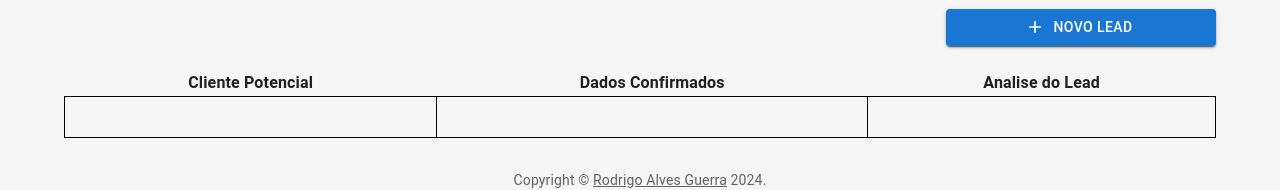
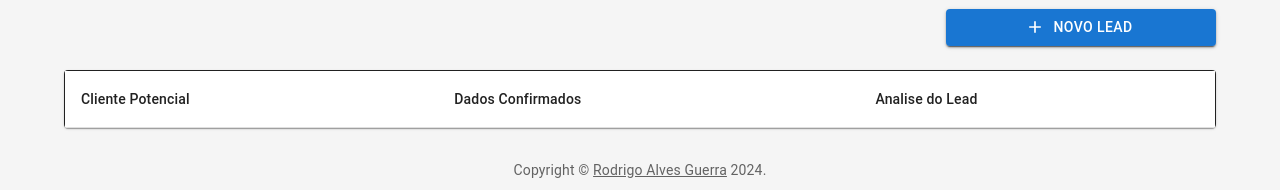
Before and after one commit to rodrigoaguerra/teste_juscash, a React (Create React App) app: page /dashboard in a window 1280 px wide. Shown: the part 450-640 px from the top of the page. Built offline with nearby package versions, Linux system fonts and the light colour scheme; sample sign-in values are in the browser's storage.

Commit message:
v1.5 mudanças na tabela de leads

```diff
--- a/src/components/Table.js
+++ b/src/components/Table.js
@@ -1,81 +1,96 @@
 import React, { useState } from 'react';
+import Table from '@mui/material/Table';
+import TableBody from '@mui/material/TableBody';
+import TableCell from '@mui/material/TableCell';
+import TableContainer from '@mui/material/TableContainer';
+import TableHead from '@mui/material/TableHead';
+import TableRow from '@mui/material/TableRow';
+import Paper from '@mui/material/Paper';
 import Modal from './Modal';
 import { useActions } from '../hooks';
 import * as Actions from '../redux/actions';
 
-function DragAndDropTable({ leads}) {
+function App({ leads }) {
     const actions = useActions(Actions);
+    // Estado inicial da tabela, onde cada coluna contém um objeto com nome, email e telefone
+    const [tableData, setTableData] = useState([]);
 
-  const [columns, setColumns] = useState({
-    col1: leads?.filter((row) => row.status === 'Cliente potencial') ?? [],
-    col2: leads?.filter((row) => row.status === 'Dados confirmados') ?? [],
-    col3: leads?.filter((row) => row.status === 'Analise do lead') ?? [],
-  });
-
-  // popula o array de leads em caso de reload da pagina
+    // popula o array de leads na tabela
     React.useEffect(() => {
-    setColumns({
-      col1: leads?.filter((row) => row.status === 'Cliente potencial') ?? [],
-      col2: leads?.filter((row) => row.status === 'Dados confirmados') ?? [],
-      col3: leads?.filter((row) => row.status === 'Analise do lead') ?? [],
-    });
+        if(leads) {
+            setTableData(leads.map((lead, index) => {
+                return {
+                    id: index,
+                    column1: lead.status === 'Cliente potencial' ? lead : null,
+                    column2: lead.status === 'Dados confirmados' ? lead : null,
+                    column3: lead.status === 'Analise do lead' ? lead : null,
+                }
+            }));
+        }
     }, [leads]);
 
-  const handleDragStart = (event, item, column) => {
-    event.dataTransfer.setData('item', JSON.stringify(item));
-    event.dataTransfer.setData('column', column);
+    // Estado para armazenar o conteúdo arrastado
+    const [draggedItem, setDraggedItem] = useState(null);
+
+    // Função para começar a arrastar
+    const handleDragStart = (e, item, column) => {
+        setDraggedItem({ item, column });
     };
 
-  const handleDrop = (event, targetColumn) => {
-    event.preventDefault();
+    // Função para permitir que o item seja arrastado sobre uma célula
+    const handleDragOver = (e) => {
+        e.preventDefault();
+    };
 
-    const item = JSON.parse(event.dataTransfer.getData('item'));
-    const sourceColumn = event.dataTransfer.getData('column');
+  // Função para soltar o item na célula de destino
+    const handleDrop = (e, targetItem, targetColumn) => {
+        e.preventDefault();
 
-    if (sourceColumn !== targetColumn) {
-        // impede o retorn de lead para a coluna anterior
-        if(['Dados confirmados', 'Analise do lead'].includes(item.status) && targetColumn === 'col1') {
-          return;
-        } else if(item.status === 'Analise do lead' && ['col1', 'col2'].includes(targetColumn)) {
-          return;
+        // Impede que o drop ocorra em colunas não permitidas
+        if (
+        draggedItem.item.id === targetItem.id &&
+        draggedItem.column !== targetColumn &&
+        !(
+            (draggedItem.column === 'column2' && targetColumn === 'column1') ||
+            (draggedItem.column === 'column3' && (targetColumn === 'column1' || targetColumn === 'column2'))
+        )
+        ) {
+        setTableData((prevData) =>
+            prevData.map((row) => {
+            if (row.id === targetItem.id) {
+                const lead = row[draggedItem.column]; // dados do lead arrastado
+
+                // atualiza o status do lead local
+                if(targetColumn === 'column1') {
+                    lead.status = 'Cliente potencial';
+                } else if(targetColumn === 'column2') {
+                    lead.status = 'Dados confirmados';
+                } else if(targetColumn === 'column3') {
+                    lead.status = 'Analise do lead';
                 }
 
-        // atualiza o item atual para a coluna anterior
-        setColumns((prevColumns) => {
-
-            // atualiza o status do item local
-            if(targetColumn === 'col1') {
-                item.status = 'Cliente potencial';
-            } else if(targetColumn === 'col2') {
-                item.status = 'Dados confirmados';
-            } else if(targetColumn === 'col3') {
-                item.status = 'Analise do lead';
-            }
-
-            // atualiza o status do item no localStorage
-            actions.updateStatusLead(item);
-
-            const sourceItems = prevColumns[sourceColumn].filter((i) => i.id !== item.id);
-            const targetItems = [...prevColumns[targetColumn], item];
+                // atualiza o status do lead no localStorage
+                actions.updateStatusLead(lead);
 
                 return {
-            ...prevColumns,
-            [sourceColumn]: sourceItems,
-            [targetColumn]: targetItems,
+                ...row,
+                [targetColumn]: draggedItem.item[draggedItem.column],
+                [draggedItem.column]: null
                 };
-        });
             }
+            return row;
+            })
+        );
+        }
+        setDraggedItem(null);
     };
 
-  const allowDrop = (event) => {
-    event.preventDefault();
-  };
-
+    // modal para visualização do lead
     const [open, setOpen] = React.useState(false);
     const [lead, setLead] = React.useState();
 
-  const handleClick = (item) => {
-    setLead(item);
+    const handleClick = (lead) => {
+        setLead(lead);
         setOpen(true);
     }
 
@@ -87,48 +102,57 @@ function DragAndDropTable({ leads}) {
         setOpen(false);
     };
 
+    // Função para renderizar o conteúdo da célula
+    const renderCellContent = (data) => {
+        if (!data) return '';
         return (
-    <div>
-      <table style={{ width: '100%', borderCollapse: 'collapse' }}>
-        <thead>
-          <tr>
-            <th>Cliente Potencial</th>
-            <th>Dados Confirmados</th>
-            <th>Analise do Lead</th>
-          </tr>
-        </thead>
-        <tbody>
-          <tr>
-            {Object.keys(columns).map((col) => (
-              <td
-                key={col}
-                onDrop={(event) => handleDrop(event, col)}
-                onDragOver={allowDrop}
-                style={{ border: '1px solid black', padding: '20px', minHeight: '100px' }}
+            <div onClick={() => handleClick(data)} style={{ cursor: 'pointer' }}>
+                <strong>{data.name}</strong>
+            </div>
+        );
+    };
+
+    return (
+        <TableContainer component={Paper}>
+            <Table sx={{ minWidth: 650, border: 1}} aria-label="simple table">
+                <TableHead>
+                    <TableRow>
+                        <TableCell>Cliente Potencial</TableCell>
+                        <TableCell>Dados Confirmados</TableCell>
+                        <TableCell>Analise do Lead</TableCell>
+                    </TableRow>
+                </TableHead>
+                <TableBody>
+                    {tableData.map((row) => (
+                        <TableRow key={row.id}>
+                            <TableCell
+                                draggable
+                                onDragStart={(e) => handleDragStart(e, row, 'column1')}
+                                onDragOver={(e) => handleDragOver(e)}
+                                onDrop={(e) => handleDrop(e, row, 'column1')}
                             >
-                {columns[col].map((item) => (
-                  <div
-                    key={item.id}
-                    draggable
-                    onDragStart={(event) => handleDragStart(event, item, col)}
-                    onClick={() => handleClick(item)}
-                    style={{
-                      padding: '10px',
-                      margin: '5px',
-                      color: 'black',
-                      cursor: 'grab',
-                      border: '1px solid black',
-                      borderRadius: '5px',
-                    }}
+                                {renderCellContent(row.column1)}
+                            </TableCell>
+                            <TableCell
+                                draggable={row.column2 !== null}  // Permitir arrastar apenas se a célula não estiver vazia
+                                onDragStart={(e) => handleDragStart(e, row, 'column2')}
+                                onDragOver={(e) => handleDragOver(e)}
+                                onDrop={(e) => handleDrop(e, row, 'column2')}
                             >
-                    <strong>{item.name}</strong>
-                  </div>
+                                {renderCellContent(row.column2)}
+                            </TableCell>
+                            <TableCell
+                                draggable={row.column3 !== null}  // Permitir arrastar apenas se a célula não estiver vazia
+                                onDragStart={(e) => handleDragStart(e, row, 'column3')}
+                                onDragOver={(e) => handleDragOver(e)}
+                                onDrop={(e) => handleDrop(e, row, 'column3')}
+                            >
+                                {renderCellContent(row.column3)}
+                            </TableCell>
+                        </TableRow>
                     ))}
-              </td>
-            ))}
-          </tr>
-        </tbody>
-      </table>
+                </TableBody>
+            </Table>
             <Modal
                 title="Lead"
                 type="edit"
@@ -137,8 +161,8 @@ function DragAndDropTable({ leads}) {
                 handleClickOpen={handleClickOpen}
                 handleClose={handleClose}
                 />
-    </div>
+        </TableContainer>
     );
 }
 
-export default DragAndDropTable;
+export default App;
--- a/src/redux/service.js
+++ b/src/redux/service.js
@@ -18,8 +18,6 @@ export const createLead = async (newLead, leadsArray) => {
 
 export const updateStatusLead = async (leadUpdate) => {
   const leadsArray = await getLeads();
-  console.log('leadsUpdate :', leadUpdate);
-  console.log('leadsArray :', leadsArray);
 
   // atualiza item no array
   const leads = leadsArray.map((l) => (leadUpdate.id === l.id) ? leadUpdate : l );
```
Lines whose indentation alone changed are shown as unchanged.
